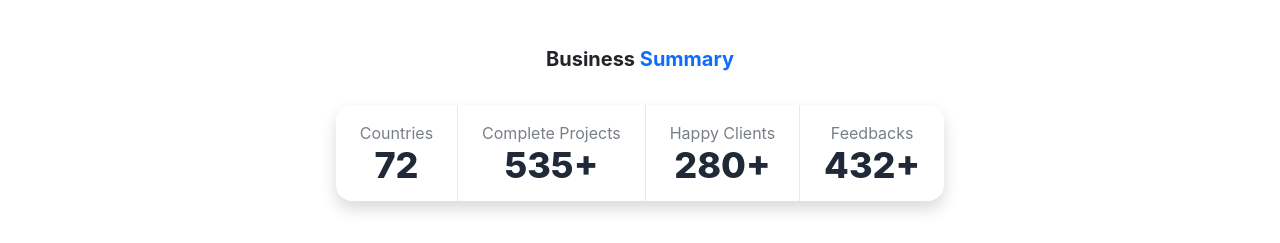
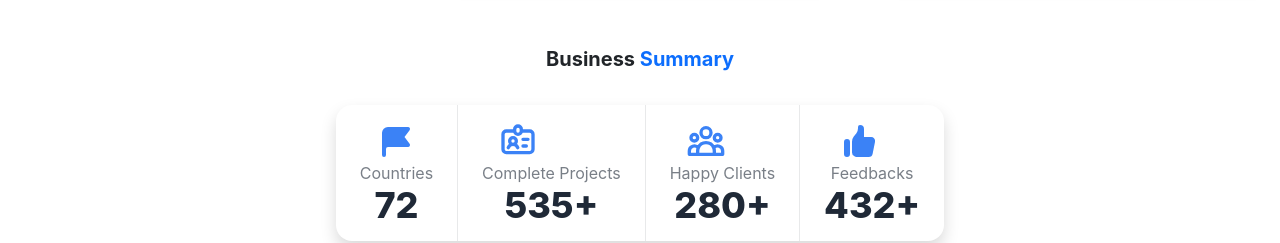
Before and after one commit to Aburaian/Computer-Parts-Stock-client-side, a React (Create React App) app: page / in a window 1280 px wide. Shown: the part 2760-3003 px from the top of the page. Built offline with nearby package versions, Linux system fonts and the light colour scheme; no server answers.

Commit message:
added icon

```diff
--- a/package.json
+++ b/package.json
@@ -3,6 +3,7 @@
   "version": "0.1.0",
   "private": true,
   "dependencies": {
+    "@heroicons/react": "^1.0.6",
     "@testing-library/jest-dom": "^5.16.4",
     "@testing-library/react": "^13.2.0",
     "@testing-library/user-event": "^13.5.0",
@@ -14,6 +15,7 @@
     "react-dom": "^18.1.0",
     "react-firebase-hooks": "^5.0.3",
     "react-hook-form": "^7.31.2",
+    "react-icons": "^4.3.1",
     "react-router-dom": "^6.3.0",
     "react-scripts": "5.0.1",
     "react-toastify": "^9.0.1",
--- a/src/Pages/Business/Business.js
+++ b/src/Pages/Business/Business.js
@@ -1,3 +1,7 @@
+import { HiFlag } from "react-icons/hi";
+import { HiThumbUp } from "react-icons/hi";
+import { HiOutlineUserGroup } from "react-icons/hi";
+import { HiOutlineIdentification } from "react-icons/hi";
 import React from "react";
 
 const Business = () => {
@@ -10,20 +14,25 @@ const Business = () => {
       </div>
       <div class="stats stats-vertical lg:stats-horizontal shadow">
         <div class="stat">
+          <HiFlag className="h-10 w-10 ml-4 text-blue-500"></HiFlag>
+
           <div class="stat-title">Countries</div>
           <div class="stat-value">72</div>
         </div>
 
         <div class="stat">
+          <HiOutlineIdentification className="h-10 w-10 ml-4 text-blue-500"></HiOutlineIdentification>
           <div class="stat-title">Complete Projects</div>
           <div class="stat-value">535+</div>
         </div>
 
         <div class="stat">
+          <HiOutlineUserGroup className="h-10 w-10 ml-4 text-blue-500"></HiOutlineUserGroup>
           <div class="stat-title">Happy Clients</div>
           <div class="stat-value">280+</div>
         </div>
         <div class="stat">
+          <HiThumbUp className="h-10 w-10 ml-4 text-blue-500"></HiThumbUp>
           <div class="stat-title">Feedbacks</div>
           <div class="stat-value">432+</div>
         </div>
```
Also changed, not shown: 1 other file (tests, documents, lock files or other folders).
